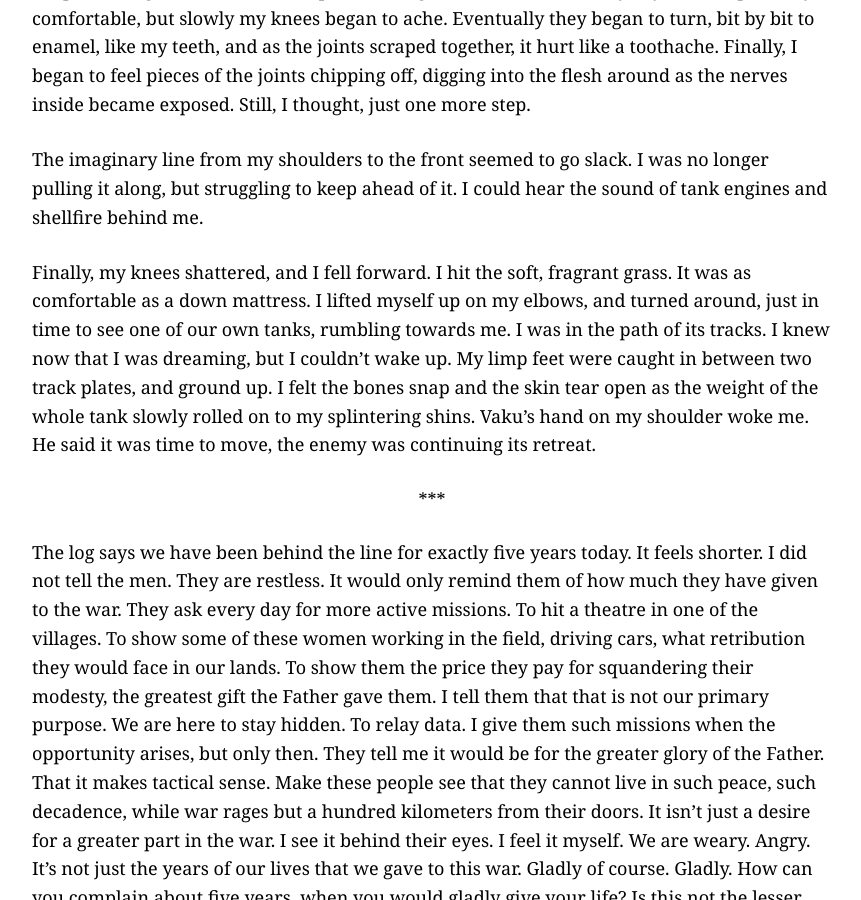
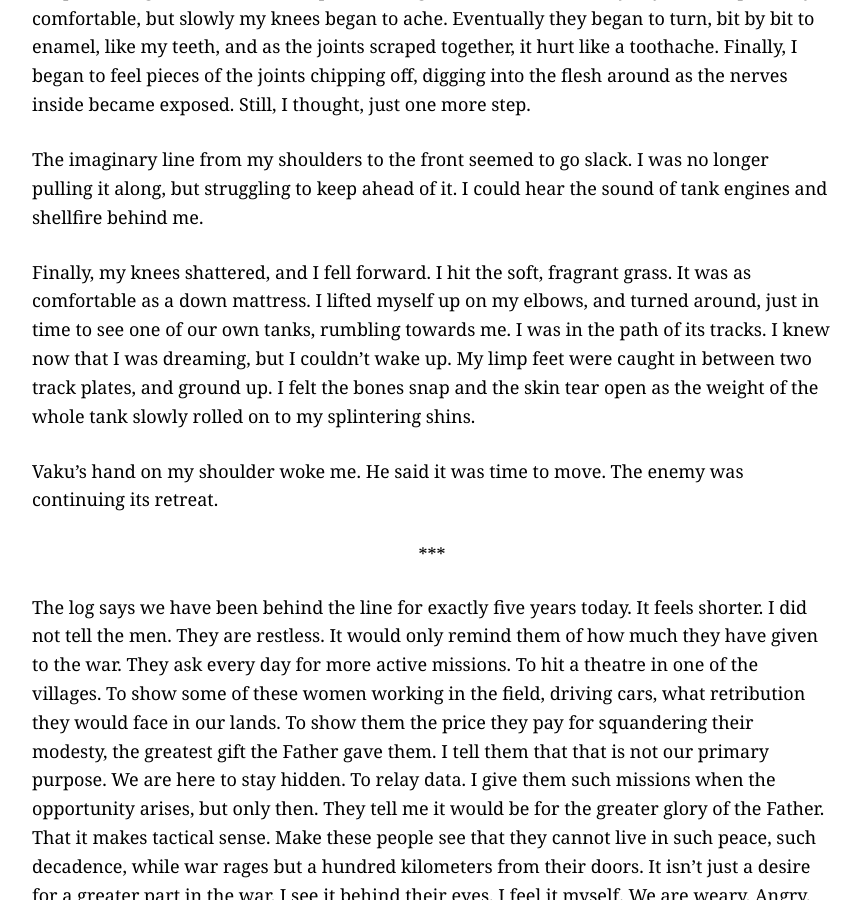
Before and after one commit to pbloem/profane-tmesis, a Jekyll site: the page built from infinite-high-ground.md, in a window 1280 px wide and 900 px high, scrolled down 3931 px. Shown: the whole window, without its empty margins (208-1069 px from the left). Built offline with Jekyll 4.4.1, drawn with Linux system fonts in a browser that asks for light colours; our own code applies the rules of GitHub Pages for plain Markdown files.

```diff
--- a/infinite-high-ground.md
+++ b/infinite-high-ground.md
@@ -61,7 +61,8 @@ I kept walking as the front line kept retreating behind me. All the way, my feet
 The imaginary line from my shoulders to the front seemed to go slack. I was no longer pulling it along, but struggling to keep ahead of it. I could hear the sound of tank engines and shellfire behind me.
 
 Finally, my knees shattered, and I fell forward. I hit the soft, fragrant grass. It was as comfortable as a down mattress. I lifted myself up on my elbows, and turned around, just in time to see one of our own tanks, rumbling towards me. I was in the path of its tracks. I knew now that I was dreaming, but I couldn't wake up. My limp feet were caught in between two track plates, and ground up. I felt the bones snap and the skin tear open as the weight of the whole tank slowly rolled on to my splintering shins.
-Vaku's hand on my shoulder woke me. He said it was time to move, the enemy was continuing its retreat.
+
+Vaku's hand on my shoulder woke me. He said it was time to move. The enemy was continuing its retreat.
 
 ---
 
```
